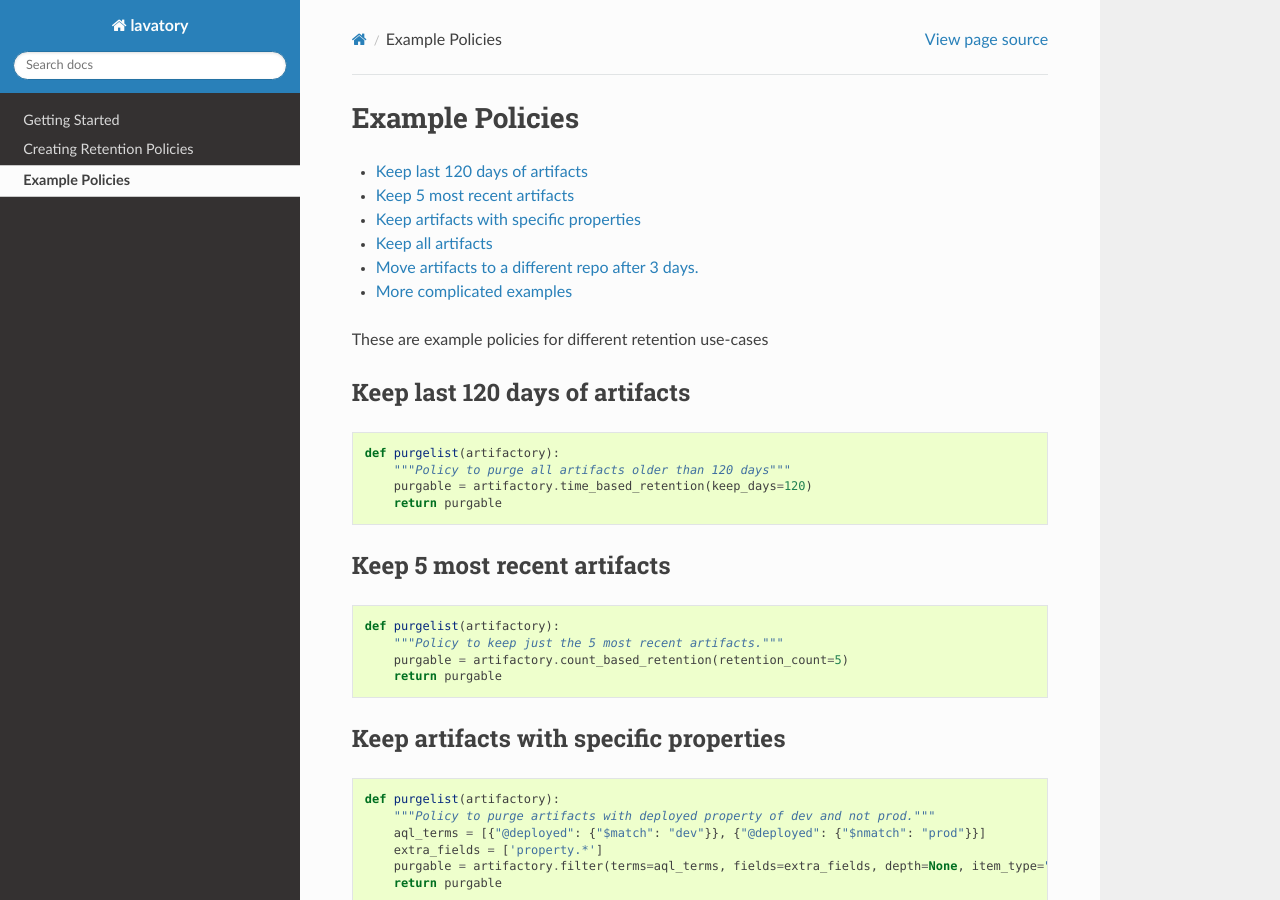
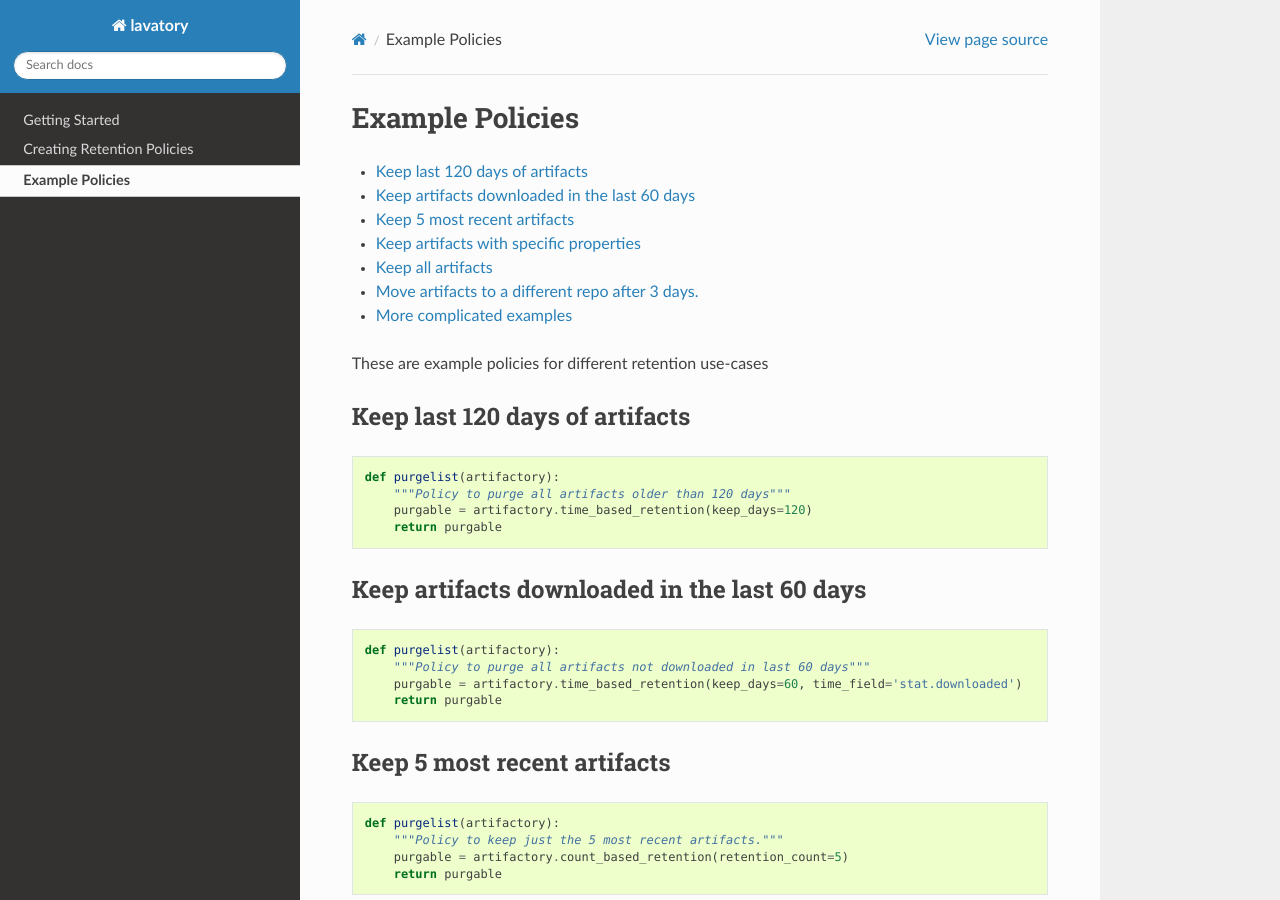
Before and after one commit to gogoair/lavatory, a Sphinx documentation site: the page built from docs/policies/example_policies.rst, in a window 1280 px wide and 900 px high. Built offline with Sphinx 7.4.7 and the Read the Docs theme 2.0.0, drawn with Linux system fonts in a browser that asks for light colours; pages that are not in the unit, such as notebooks, are missing from menus.

Commit message:
added last downloaded example to docs

```diff
--- a/docs/policies/example_policies.rst
+++ b/docs/policies/example_policies.rst
@@ -17,6 +17,17 @@
     def purgelist(artifactory):
         """Policy to purge all artifacts older than 120 days"""
         purgable = artifactory.time_based_retention(keep_days=120)
+        return purgable
+
+
+Keep artifacts downloaded in the last 60 days
+---------------------------------------------
+
+::
+
+    def purgelist(artifactory):
+        """Policy to purge all artifacts not downloaded in last 60 days"""
+        purgable = artifactory.time_based_retention(keep_days=60, time_field='stat.downloaded')
         return purgable
 
 
```
